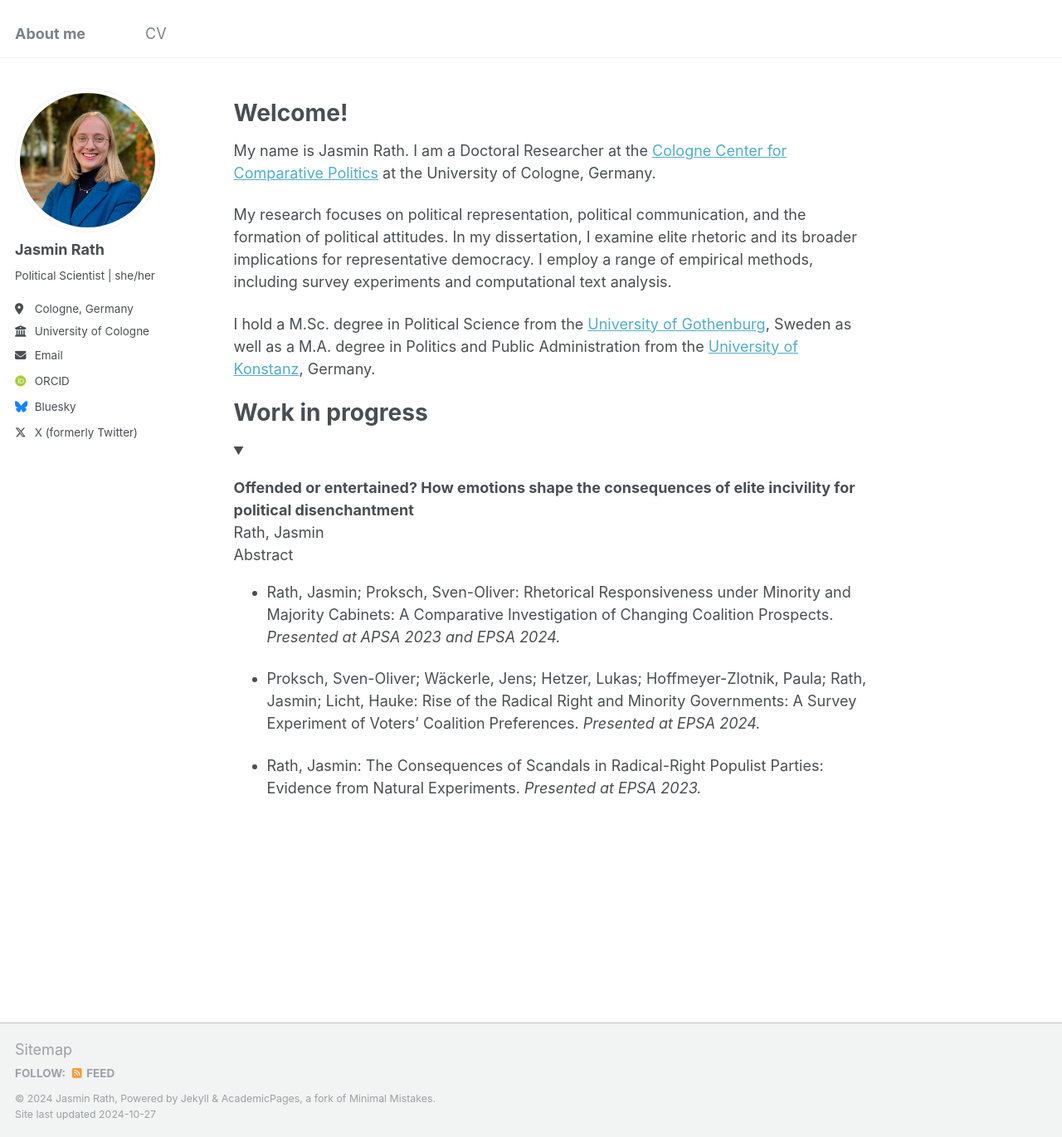
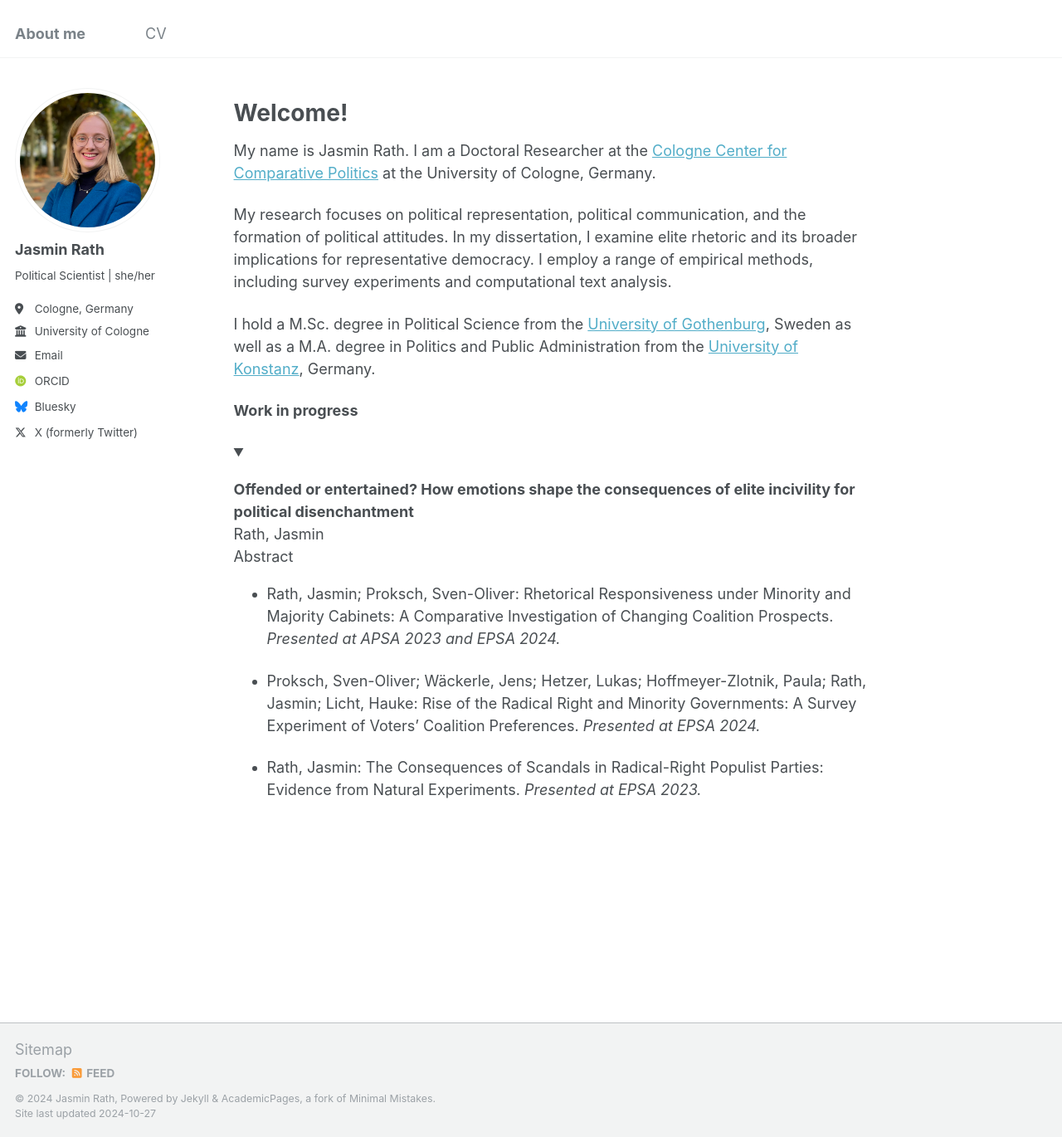
Before and after one commit to rathjasmin/rathjasmin.github.io, a Jekyll site: the page built from _pages/about.md, in a window 1280 px wide and 1370 px high. Shown: the whole window at 83% size. Built offline with Jekyll 4.4.1, drawn with Linux system fonts in a browser that asks for light colours; some web fonts are replaced.

Commit message:
Update about.md
Adjust drop down

```diff
--- a/_pages/about.md
+++ b/_pages/about.md
@@ -17,12 +17,11 @@
 I hold a M.Sc. degree in Political Science from the [University of Gothenburg](https://www.gu.se/en/political-science), Sweden as well as a M.A. degree in Politics and Public Administration from the [University of Konstanz](https://www.polver.uni-konstanz.de/en/), Germany.
 
 
-Work in progress
-======
 
-<details open>
-<summary> <dt><strong>Offended or entertained? How emotions shape the consequences of elite incivility for
-political disenchantment</strong></dt>
+**Work in progress**
+
+<details open> <summary> <dt>Offended or entertained? How emotions shape the consequences of elite incivility for
+political disenchantment</dt>
 Rath, Jasmin <br />
 </summary>
 
```
